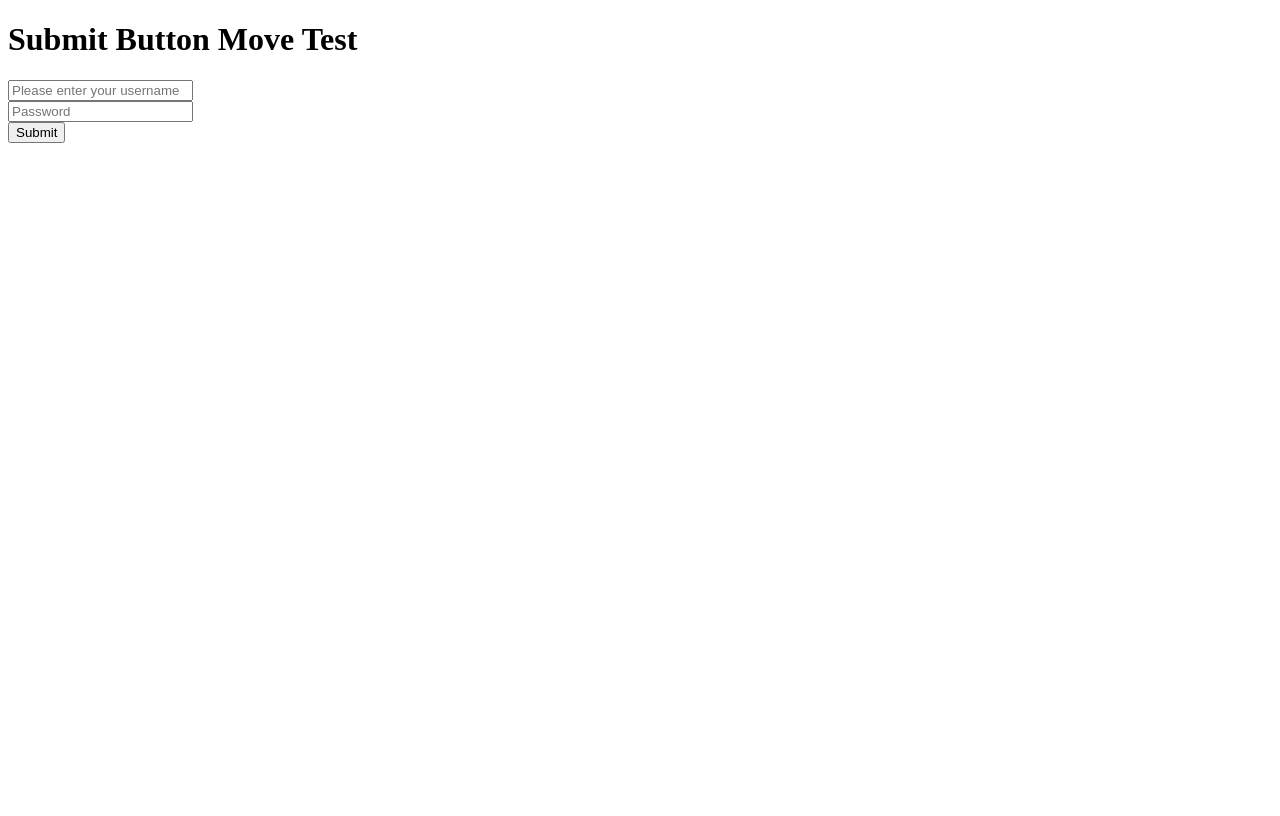
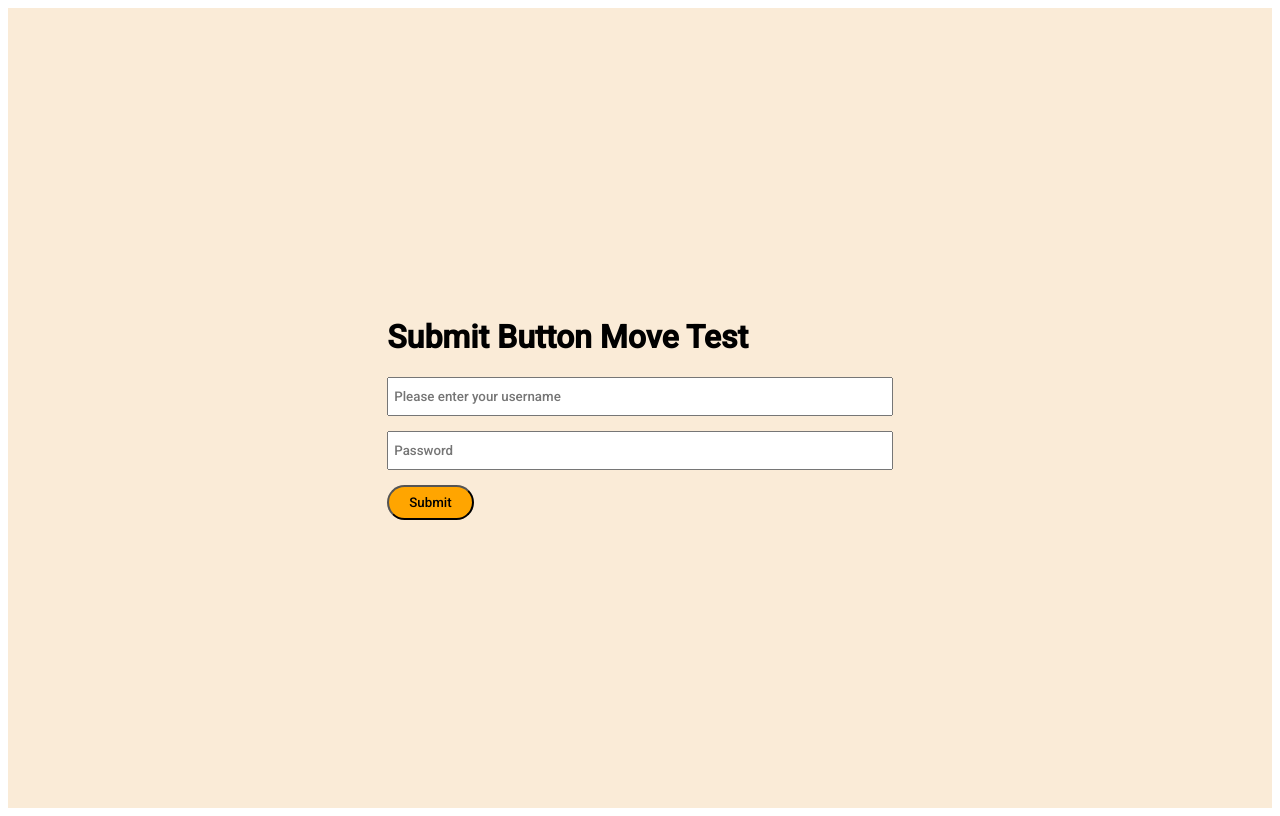
Before and after one commit to AlexandruN94/submit-button, a plain HTML site: page index.html in a window 1280 px wide. Drawn offline with Linux system fonts and the light colour scheme.

Commit message:
Added CSS file

```diff
--- a/index.html
+++ b/index.html
@@ -8,14 +8,14 @@
     <link rel="stylesheet" href="style.css">
 </head>
 <body>
-    <div>
+    <div class="container">
         <form>
             <h1>Submit Button Move Test</h1>
-            <input type="text" name="username" id="username" placeholder="Please enter your username"></input>
+            <input class="input" type="text" name="username" id="username" placeholder="Please enter your username"></input>
             <br />
-            <input type="text" name="password" id="password" placeholder="Password"></input>
+            <input class="input" type="password" name="password" id="password" placeholder="Password"></input>
             <br />
-            <button type="submit">Submit</button>
+            <button class="button" type="submit">Submit</button>
         </form>
     </div>
     <script src="script.js"></script>
--- a/style.css
+++ b/style.css
@@ -0,0 +1,40 @@
+@import url('https://fonts.googleapis.com/css2?family=Roboto:wght@500&display=swap');
+
+/* reset code */
+*, *::before, *::after{
+    box-sizing: border-box;
+    font-family: Roboto;
+}
+
+.container {
+    display: flex;
+    flex-direction: column;
+    width: 100%;
+    height: 100vh;
+    justify-content: center;
+    align-items: center;
+    background-color: antiquewhite;
+}
+
+.container > form {
+    width: 40%;
+}
+
+.input {
+    padding: 10px 5px;
+    margin-bottom: 15px;
+    width: 100%;
+}
+
+.button {
+    padding: 8px 20px;
+    background-color: orange;
+    border-radius: 30px;
+    transition: all 0.2s;
+}
+
+.button:hover {
+    background-color: crimson;
+    color: white;
+    cursor: pointer;
+}
```
